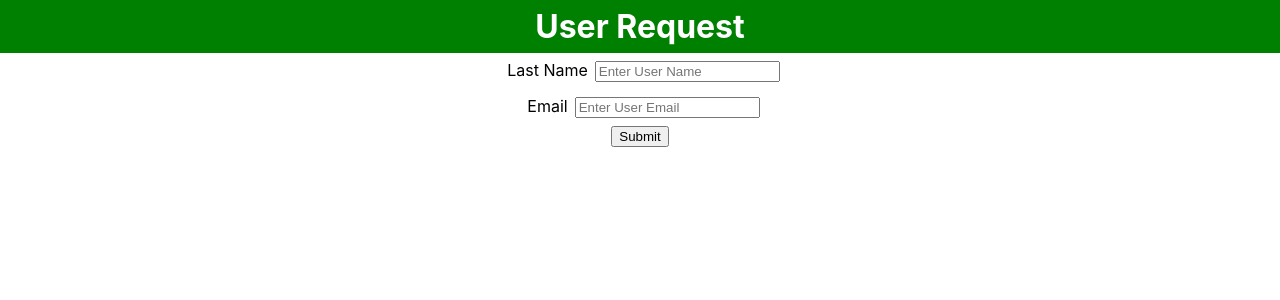
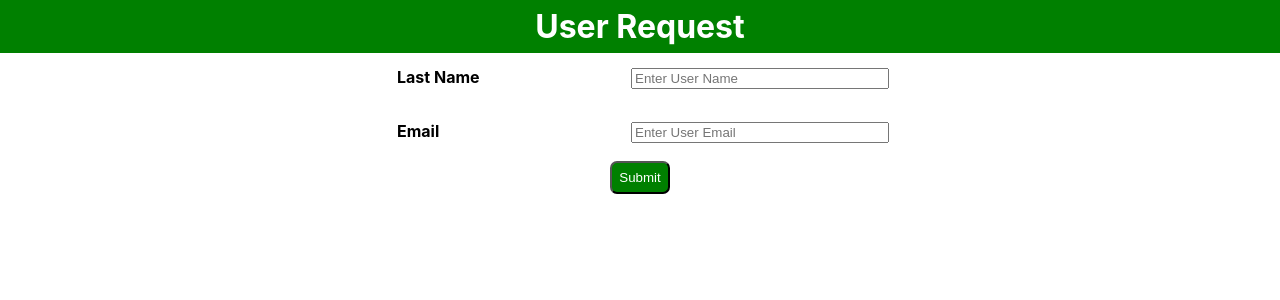
Before and after one commit to bradpritchett/ASCC, a React (Create React App) app: page / in a window 1280 px wide. Shown: the top 300 px of the page. Built offline with nearby package versions, Linux system fonts and the light colour scheme.

Commit message:
Results are loading properly

```diff
--- a/src/components/Request.js
+++ b/src/components/Request.js
@@ -3,7 +3,7 @@ import Results from "./Results";
 import API from "../utils/API";
 
 const Request = () => {
-	const [initialResults, setInitialResults] = useState(null);
+	const [data, setInitialData] = useState(null);
 	const [searchName, setSearchName] = useState("");
 	const [searchEmail, setSearchEmail] = useState("");
 
@@ -15,10 +15,13 @@ const Request = () => {
 	function search() {
 		API.request()
 		.then(res => {
-			console.log(res)
-			setInitialResults(res.results)
+			console.log(res.results[0])
+			setInitialData(res.results[0]	)
 		})
 	};
+	function capitalizeFirstLetter(string) {
+		return setSearchName(string.charAt(0).toUpperCase() + string.slice(1));
+	  }
 
 	return (
 		<>
@@ -26,7 +29,7 @@ const Request = () => {
 				<form onSubmit={processSearch}>
 					<div>
 						<label>Last Name</label>
-						<input type="text" placeholder="Enter User Name" onChange={event => setSearchName(event.target.value)} name="name" />
+						<input type="text" placeholder="Enter User Name" onChange={event => capitalizeFirstLetter(event.target.value)} name="name" />
 					</div>
 					<div>
 						<label>Email</label>
@@ -36,7 +39,7 @@ const Request = () => {
 				</form>
 			</div>
 			<div>
-				<Results data={initialResults} name={searchName} email={searchEmail} />
+				<Results data={data} name={searchName} email={searchEmail} />
 			</div>
 		</>
 	)
--- a/src/components/Results.js
+++ b/src/components/Results.js
@@ -1,7 +1,7 @@
 import React, {useEffect, useState} from 'react';
 
 const Results = (props) => {
-
+	console.log("props", props)
 
 	if (props.data === null) {
 		return (
@@ -12,7 +12,13 @@ const Results = (props) => {
 		<div>
 			<h2>Results</h2>
 			<div id="results">
-				<div></div>
+				<div>
+					<img src={props.data.picture.thumbnail}alt="" />
+					<span>{props.data.name.first}</span>
+					<span>{props.name}</span>
+					<span>{props.data.location.city},</span>
+					<span>{props.data.location.country}</span>
+				</div>
 			</div>
 		</div>
 	)
--- a/src/index.css
+++ b/src/index.css
@@ -24,11 +24,41 @@ form {
 }
 
 form div {
-    display: block;
-    padding: 7px 0;
+	display: block;
+	height:40px;
+	padding: 7px 0;
+	position: relative;
+	max-width: 500px;
+    margin: 0 auto;
     width: 100%;
 }
 
 form label {
-    padding: 0 7px;
+	padding: 0 7px;
+	position: absolute;
+	left: 0;
+	top: 14px;
+	font-weight: bold;
 }
+
+form input[type="text"] {
+    width: 250px;
+    position: relative;
+    left: 120px;
+    top: 7px;
+}
+
+form input[type="submit"] {
+    padding: 7px;
+    border-radius: 7px;
+    background: green;
+    color: white;
+}
+
+#results span {
+    display: inline-block;
+	margin: 0 2px;
+    padding: 7px 0;
+    position: relative;
+    top: -18px;
+}
--- a/src/utils/API.js
+++ b/src/utils/API.js
@@ -1,6 +1,7 @@
 export default {
 	request: function() {
-		return fetch('https://randomuser.me/api/', {
+		let url = `https://randomuser.me/api/`;
+		return fetch(url, {
 			method: 'GET'
 		}).then(response => response.json());
 	}
```
